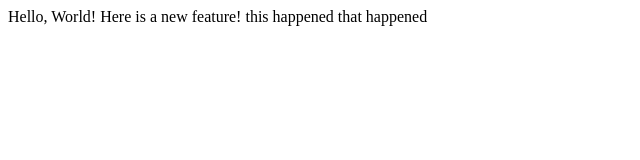
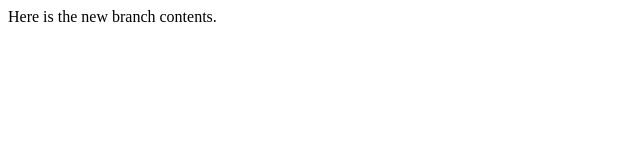
Before and after one commit to anishimishra/lecture1, a plain HTML site: page index.html in a window 1280 px wide. Shown: the whole page, without its empty margins (0-640 px from the left). Drawn offline with Linux system fonts and the light colour scheme.

Commit message:
New branch contents

```diff
--- a/index.html
+++ b/index.html
@@ -4,9 +4,6 @@
 	<title>Test</title>
 </head>
 <body>
-Hello, World!
-Here is a new feature!
-this happened
-that happened
+Here is the new branch contents.
 </body>
 </html>
```
